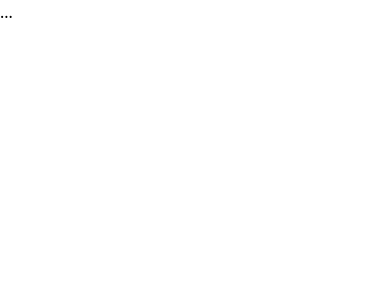
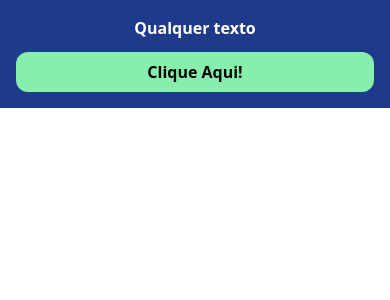
Before and after one commit to devdahmer99/curso-react, a React (Vite) app: page / in a window 390 px wide. Shown: the top 300 px of the page. Built offline with nearby package versions, Linux system fonts and the light colour scheme.

Commit message:
Trabalhando com a responsividade com tailwindcss

```diff
--- a/src/App.tsx
+++ b/src/App.tsx
@@ -1,8 +1,10 @@
 const App = () => {
     return (
-        <div>
-            ...
-        </div>
+            <div className="bg-blue-900 text-white p-4 text-2x1 font-bold flex flex-col text-center md:flex-row md:text-green-700">
+                Qualquer texto
+                <button className="bg-green-300 text-black p-2 rounded-xl mt-3 md:ml-3 md:mt-0">Clique Aqui!</button>
+            </div>
+
     );
 }
 
```
